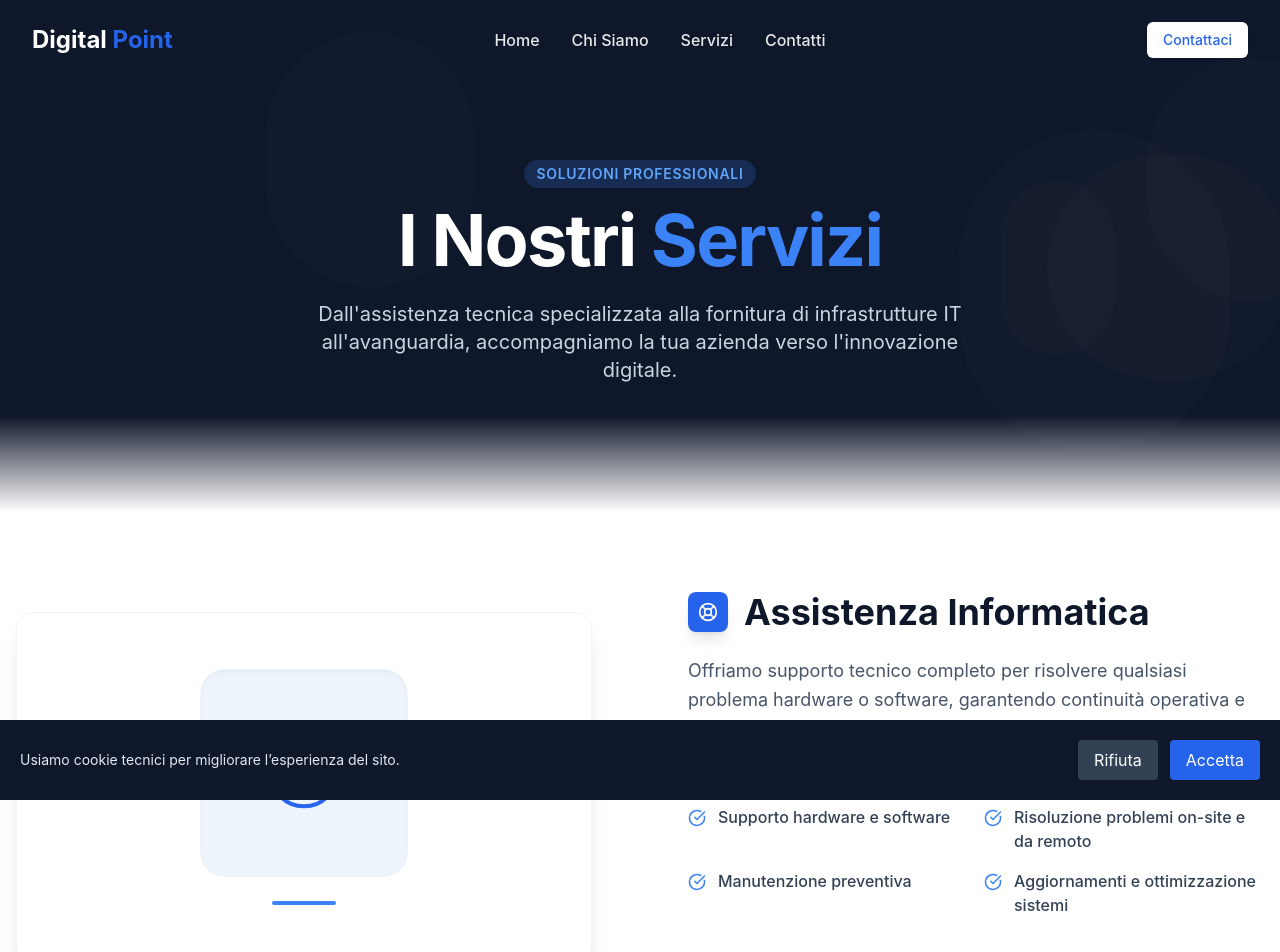
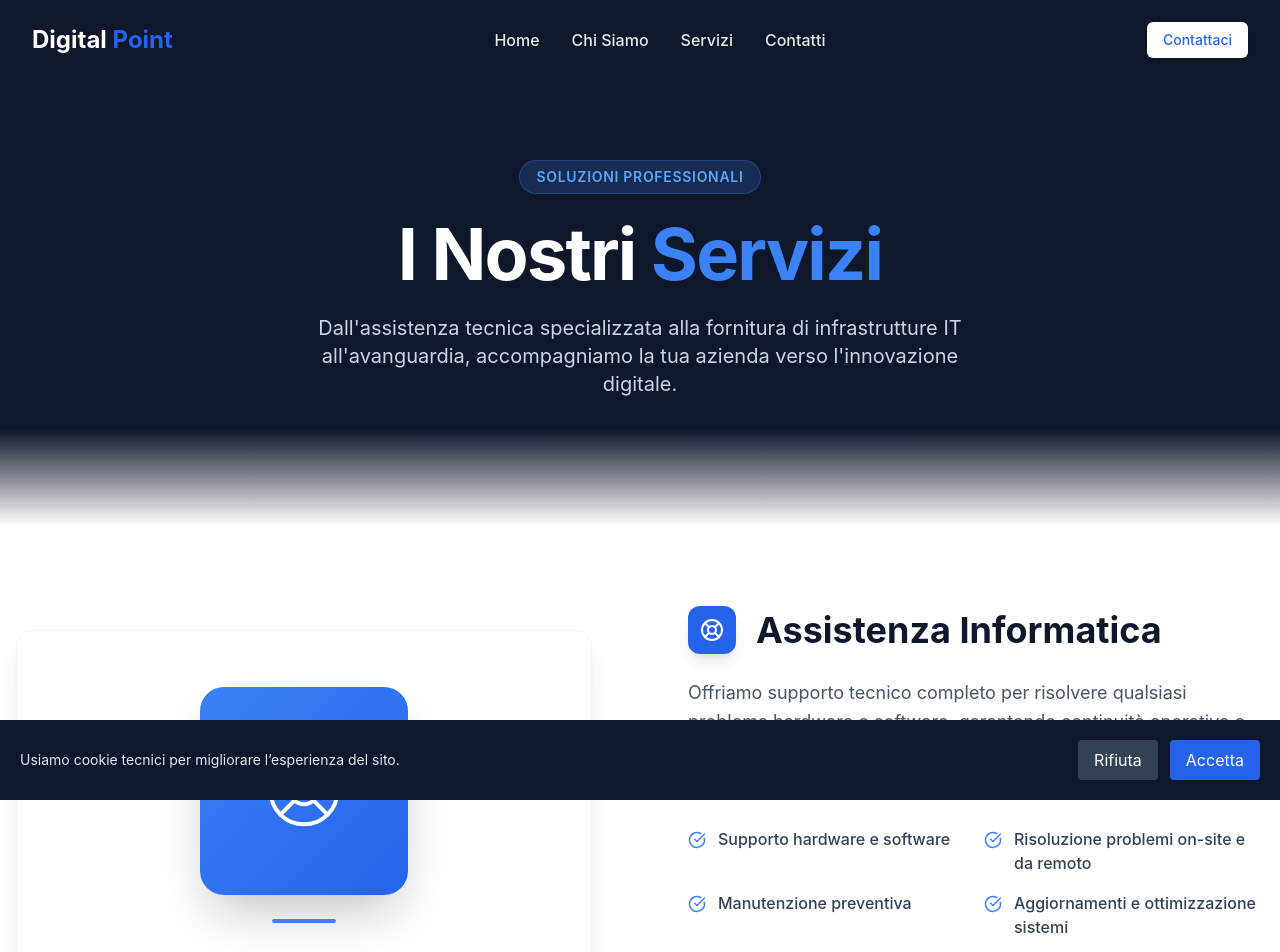
Before and after one commit to Vittomazza/digital-point-website, a React (Create React App) app: page /servizi in a window 1280 px wide. Shown: the top 952 px of the page. Built offline with nearby package versions, Linux system fonts and the light colour scheme.

Commit message:
fix design

```diff
--- a/src/pages/ServicesPage.jsx
+++ b/src/pages/ServicesPage.jsx
@@ -25,26 +25,27 @@ const iconMap = {
 
 const BackgroundBubbles = () => (
   <div className="absolute inset-0 overflow-hidden pointer-events-none">
-    {[...Array(6)].map((_, i) => (
+    {[...Array(5)].map((_, i) => (
       <motion.div
         key={i}
-        className="absolute rounded-full bg-white/10"
+        className="absolute rounded-full bg-blue-500/10 blur-xl"
         initial={{
-          width: Math.random() * 200 + 100,
-          height: Math.random() * 200 + 100,
-          left: `${Math.random() * 100}%`,
-          top: `${Math.random() * 100}%`,
-          opacity: 0.1
+          width: 300,
+          height: 300,
+          left: `${i * 25}%`,
+          top: `${(i % 3) * 30}%`,
+          opacity: 0.05
         }}
         animate={{
-          y: [0, Math.random() * 100 - 50],
-          x: [0, Math.random() * 100 - 50],
+          y: [0, 40, 0],
+          x: [0, 20, 0],
           scale: [1, 1.1, 1],
         }}
         transition={{
-          duration: Math.random() * 10 + 10,
+          duration: 15,
           repeat: Infinity,
-          ease: "easeInOut"
+          ease: "linear",
+          delay: i * 2
         }}
       />
     ))}
@@ -58,7 +59,7 @@ export const ServicesPage = () => {
       <motion.section
         initial={{ opacity: 0 }}
         animate={{ opacity: 1 }}
-        transition={{ duration: 0.6 }}
+        transition={{ duration: 0.8 }}
         className="relative pt-32 pb-20 md:pt-40 md:pb-32 bg-slate-900 text-white overflow-hidden"
       >
         <BackgroundBubbles />
@@ -66,9 +67,9 @@ export const ServicesPage = () => {
           <motion.div
             initial={{ opacity: 0, y: 20 }}
             animate={{ opacity: 1, y: 0 }}
-            transition={{ duration: 0.5, delay: 0.2 }}
+            transition={{ duration: 0.6, delay: 0.2, ease: "easeOut" }}
           >
-            <span className="inline-block py-1 px-3 rounded-full bg-blue-500/20 text-blue-400 text-sm font-semibold mb-4 tracking-wider uppercase">
+            <span className="inline-block py-1.5 px-4 rounded-full bg-blue-500/20 text-blue-400 text-sm font-semibold mb-6 tracking-wider uppercase border border-blue-500/30">
               Soluzioni Professionali
             </span>
             <h1 className="text-4xl md:text-7xl font-bold mb-6 tracking-tight">
@@ -99,28 +100,29 @@ export const ServicesPage = () => {
               >
                 {/* Visual Side */}
                 <motion.div
-                  initial={{ opacity: 0, x: isEven ? -50 : 50 }}
-                  whileInView={{ opacity: 1, x: 0 }}
-                  transition={{ duration: 0.6, ease: "easeOut" }}
+                  initial={{ opacity: 0, y: 30 }}
+                  whileInView={{ opacity: 1, y: 0 }}
+                  transition={{ duration: 0.7, ease: "easeOut" }}
                   viewport={{ once: true, margin: "-100px" }}
                   className="w-full lg:w-1/2"
                 >
                   <div className="relative group">
                     {/* Decorative Background */}
-                    <div className={`absolute -inset-4 rounded-3xl bg-gradient-to-br ${isEven ? 'from-blue-100 to-slate-50' : 'from-slate-50 to-blue-100'} -z-10 transition-transform duration-500 group-hover:scale-105`}></div>
+                    <div className={`absolute -inset-4 rounded-3xl bg-gradient-to-br ${isEven ? 'from-blue-50 to-slate-50' : 'from-slate-50 to-blue-50'} -z-10 transition-all duration-700 group-hover:bg-blue-100/30`}></div>
 
                     {/* Main Content Box */}
-                    <div className="bg-white rounded-2xl shadow-xl overflow-hidden border border-slate-100 p-8 md:p-12 flex flex-col items-center justify-center min-h-[350px] relative">
+                    <div className="bg-white rounded-2xl shadow-xl overflow-hidden border border-slate-100 p-8 md:p-12 flex flex-col items-center justify-center min-h-[350px] relative transition-transform duration-500 group-hover:-translate-y-2">
                       <motion.div
-                        whileHover={{ scale: 1.05 }}
-                        className="w-40 h-40 md:w-52 md:h-52 bg-slate-50 rounded-3xl flex items-center justify-center text-blue-600 shadow-inner relative z-10 mb-6 border border-slate-100"
+                        whileHover={{ scale: 1.02 }}
+                        transition={{ duration: 0.4 }}
+                        className="w-40 h-40 md:w-52 md:h-52 bg-gradient-to-br from-blue-500 to-blue-600 rounded-3xl flex items-center justify-center text-white shadow-2xl relative z-10 mb-6"
                       >
-                        <div className="absolute inset-0 bg-blue-500/5 rounded-3xl"></div>
+                        <div className="absolute inset-0 bg-white/10 rounded-3xl opacity-0 group-hover:opacity-100 transition-opacity duration-500"></div>
                         <ServiceIcon size={80} strokeWidth={1.2} />
                       </motion.div>
 
                       <div className="text-center relative z-10">
-                        <div className="w-16 h-1 bg-blue-500 mx-auto rounded-full"></div>
+                        <div className="w-16 h-1 bg-blue-500 mx-auto rounded-full transition-all duration-500 group-hover:w-24"></div>
                       </div>
                     </div>
                   </div>
@@ -128,15 +130,15 @@ export const ServicesPage = () => {
 
                 {/* Text Side */}
                 <motion.div
-                  initial={{ opacity: 0, x: isEven ? 50 : -50 }}
-                  whileInView={{ opacity: 1, x: 0 }}
-                  transition={{ duration: 0.6, ease: "easeOut" }}
+                  initial={{ opacity: 0, y: 20 }}
+                  whileInView={{ opacity: 1, y: 0 }}
+                  transition={{ duration: 0.7, ease: "easeOut", delay: 0.1 }}
                   viewport={{ once: true, margin: "-100px" }}
                   className="w-full lg:w-1/2"
                 >
                   <div className="flex items-center mb-6">
-                    <div className="w-10 h-10 bg-blue-600 rounded-lg flex items-center justify-center text-white mr-4 flex-shrink-0 shadow-lg">
-                      <ServiceIcon size={20} />
+                    <div className="w-12 h-12 bg-blue-600 rounded-xl flex items-center justify-center text-white mr-5 flex-shrink-0 shadow-lg transition-transform duration-500 hover:rotate-6">
+                      <ServiceIcon size={24} />
                     </div>
                     <h2 className="text-3xl md:text-4xl font-bold text-slate-900 leading-tight">
                       {service.title}
```
